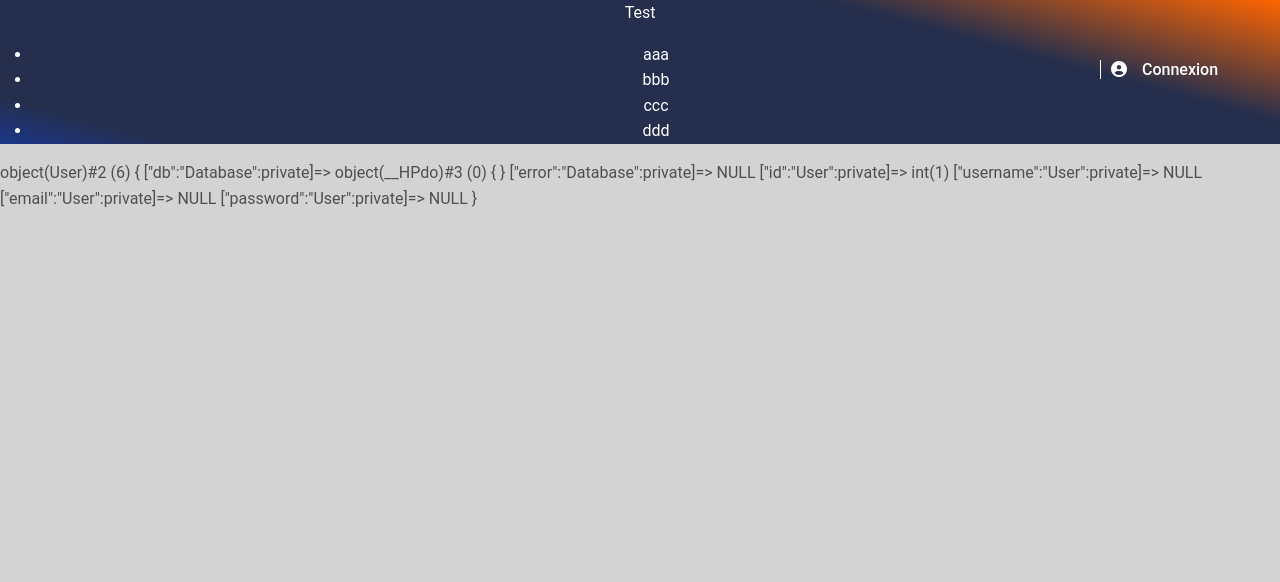
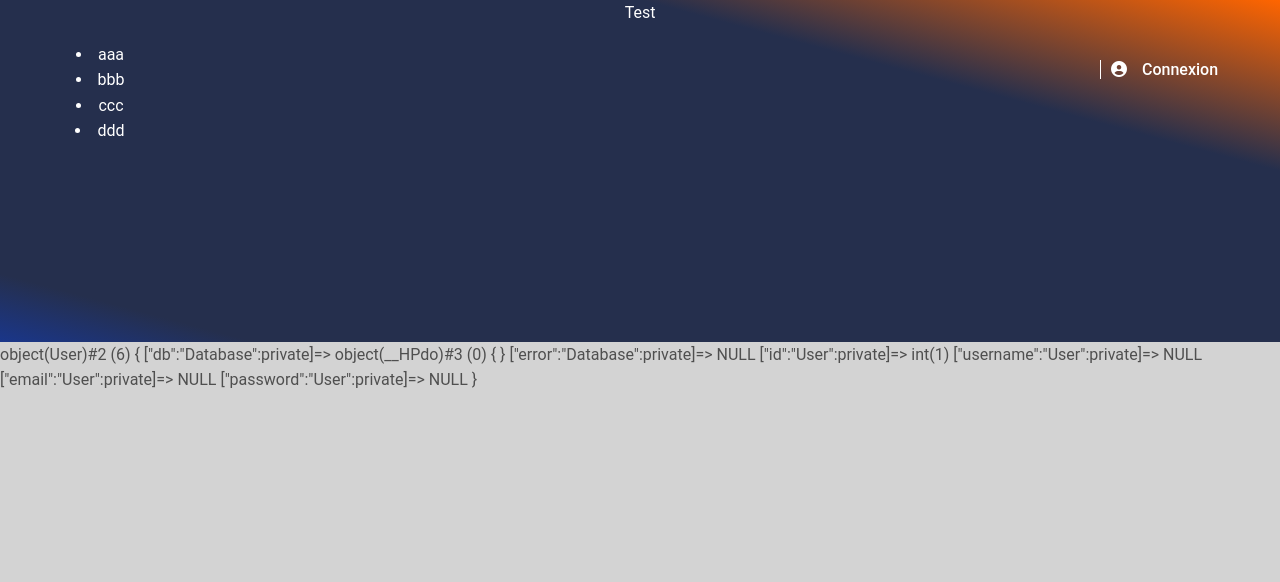
Before and after one commit to exatombe/bts-site, a PHP site: page /index.php in a window 1280 px wide. Shown: the top 582 px of the page. Run offline with PHP 8.4, Linux system fonts and the light colour scheme; data that the repository does not hold is empty; some libraries are stand-ins or nearby versions.

Commit message:
Changes by matheo

```diff
--- a/parts/header.php
+++ b/parts/header.php
@@ -1,6 +1,7 @@
 <header class="head">
 	<p>Test</p>
 
+    <div class="menu"
 	    <ul>
 		    <li><a>aaa</a></li>
 		    <li><a>bbb</a></li>
@@ -10,3 +11,7 @@
 
 	<a href="http://<?= $_SERVER['SERVER_NAME']; ?>/dashboard/authentification" style="color: white; font-size: 35px;"><h6><i class="fa-solid fa-circle-user"></i>Connexion</h6></a>
 </header>
+
+<!--
+
+-->
```
Also changed, not shown: style.css (line endings or trailing spaces). Lines whose indentation alone changed are shown as unchanged.
